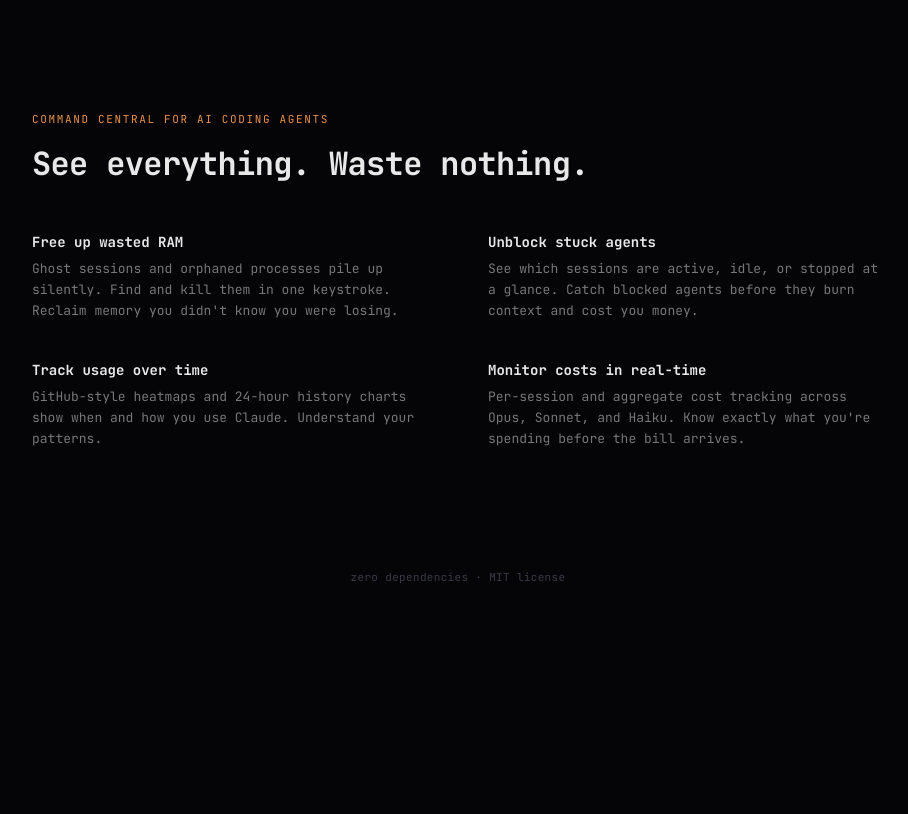
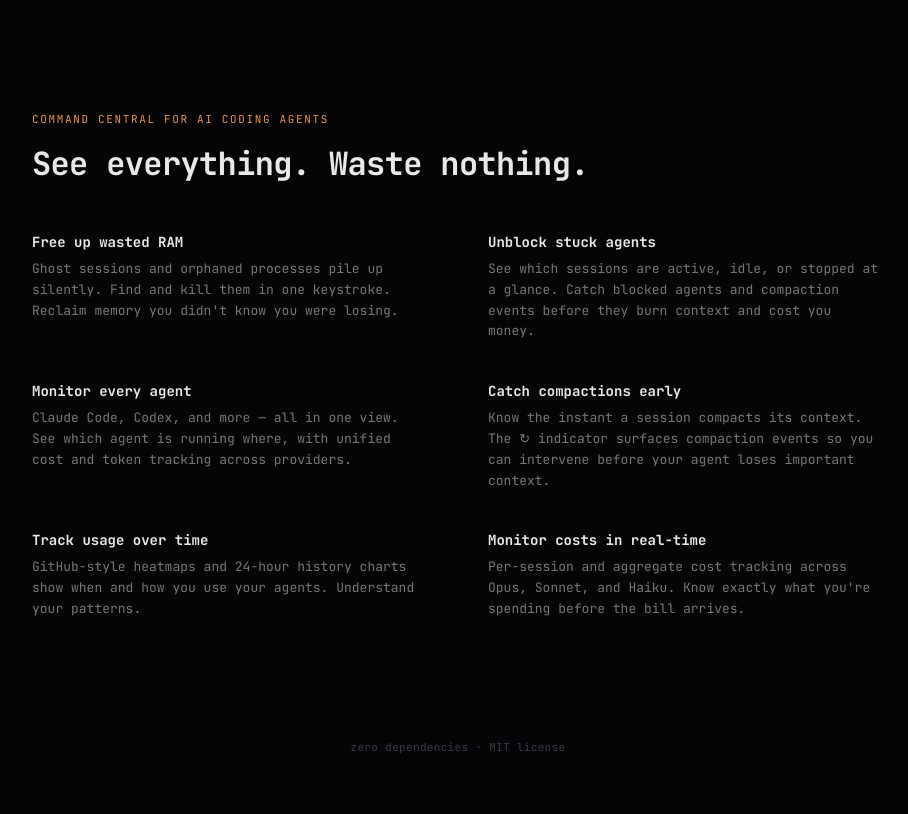
Before and after one commit to aakashadesara/ctop, a website: page docs/index.html in a window 1280 px wide. Shown: the part 844-1658 px from the top of the page, without its empty margins (182-1090 px from the left). Before the commit the page ends 1488 px from the top, so only its background shows below. Drawn offline with Linux system fonts and the light colour scheme.

Commit message:
Add feature cards for multi-agent support and compaction detection
Expand from 4 to 6 feature cards in a 2x3 grid:
- 'Monitor every agent': unified view across Claude Code, Codex, & more
- 'Catch compactions early': ↻ indicator for context compaction events
- Updated 'Unblock stuck agents' to mention compaction detection
- Updated 'Track usage' to say 'agents' instead of 'Claude'
- Added staggered animation delays for the new cards

Co-Authored-By: Claude Opus 4.6 (1M context) <noreply@anthropic.com>

```diff
--- a/docs/index.html
+++ b/docs/index.html
@@ -127,6 +127,8 @@ main{min-height:100vh;display:flex;flex-direction:column;align-items:center;just
 .feat-item:nth-child(2){transition-delay:.1s}
 .feat-item:nth-child(3){transition-delay:.2s}
 .feat-item:nth-child(4){transition-delay:.3s}
+.feat-item:nth-child(5){transition-delay:.4s}
+.feat-item:nth-child(6){transition-delay:.5s}
 .feat-item h3{font-size:14px;font-weight:600;color:var(--text-bright);margin-bottom:8px}
 .feat-item p{font-size:13px;color:var(--text);line-height:1.6}
 .foot{text-align:center;padding:40px 24px 60px;font-size:11px;color:#3a3a48;letter-spacing:.03em}
@@ -213,8 +215,10 @@ main{min-height:100vh;display:flex;flex-direction:column;align-items:center;just
   <h2 class="feat-heading">See everything. Waste nothing.</h2>
   <div class="feat-grid">
     <div class="feat-item"><h3>Free up wasted RAM</h3><p>Ghost sessions and orphaned processes pile up silently. Find and kill them in one keystroke. Reclaim memory you didn't know you were losing.</p></div>
-    <div class="feat-item"><h3>Unblock stuck agents</h3><p>See which sessions are active, idle, or stopped at a glance. Catch blocked agents before they burn context and cost you money.</p></div>
-    <div class="feat-item"><h3>Track usage over time</h3><p>GitHub-style heatmaps and 24-hour history charts show when and how you use Claude. Understand your patterns.</p></div>
+    <div class="feat-item"><h3>Unblock stuck agents</h3><p>See which sessions are active, idle, or stopped at a glance. Catch blocked agents and compaction events before they burn context and cost you money.</p></div>
+    <div class="feat-item"><h3>Monitor every agent</h3><p>Claude Code, Codex, and more — all in one view. See which agent is running where, with unified cost and token tracking across providers.</p></div>
+    <div class="feat-item"><h3>Catch compactions early</h3><p>Know the instant a session compacts its context. The ↻ indicator surfaces compaction events so you can intervene before your agent loses important context.</p></div>
+    <div class="feat-item"><h3>Track usage over time</h3><p>GitHub-style heatmaps and 24-hour history charts show when and how you use your agents. Understand your patterns.</p></div>
     <div class="feat-item"><h3>Monitor costs in real-time</h3><p>Per-session and aggregate cost tracking across Opus, Sonnet, and Haiku. Know exactly what you're spending before the bill arrives.</p></div>
   </div>
 </section>
```
